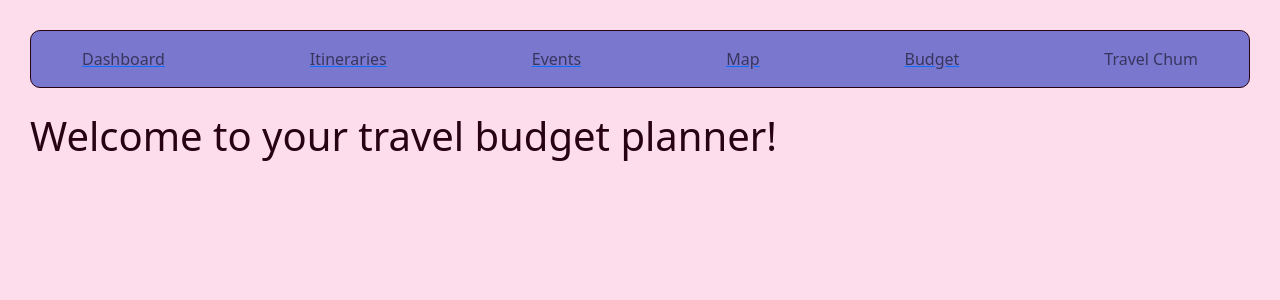
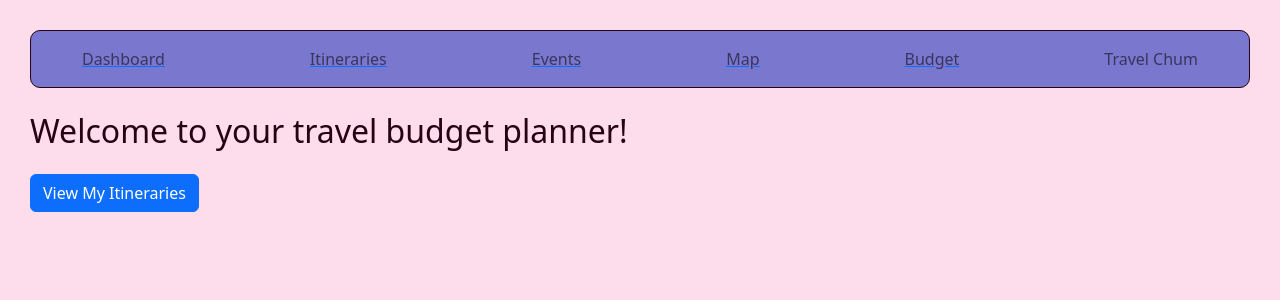
Before and after one commit to yumejensen/greenfield-budget-planner, a React app: page /dashboard in a window 1280 px wide. Shown: the top 300 px of the page. Built offline with nearby package versions, Linux system fonts and the light colour scheme.

Commit message:
Added a button that links to the Itineraries page

```diff
--- a/src/client/components/Dashboard.jsx
+++ b/src/client/components/Dashboard.jsx
@@ -1,10 +1,17 @@
 import React from "react"
+import { Link } from "react-router-dom";
+import Button from "react-bootstrap/Button";
 
 function Dashboard(){
 
   return (
     <div>
-      <h1>Welcome to your travel budget planner!</h1>
+      <h2>Welcome to your travel budget planner!</h2>
+      <Link to="/itineraries">
+        <Button variant="primary" className="mt-3">
+          View My Itineraries
+        </Button>
+      </Link>
     </div>
   )
 }
```
